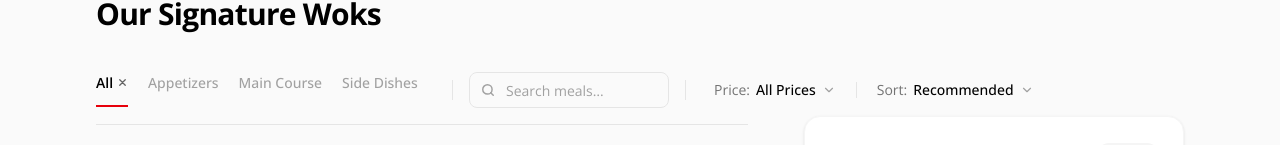
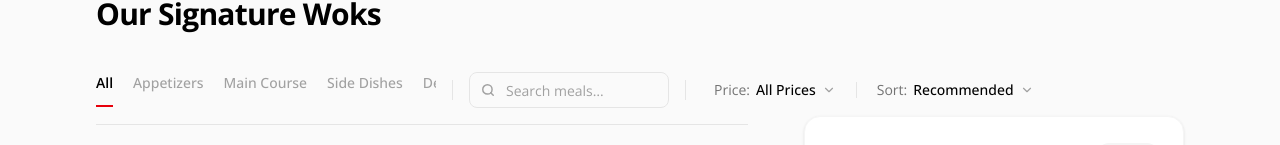
Before and after one commit to Ace-design2/wokcity-restaurant, a Next.js app: page / in a window 1280 px wide. Shown: the part 648-793 px from the top of the page. Built offline with nearby package versions, Linux system fonts and the light colour scheme.

Commit message:
fix: hide remove icon for the All category in StickyFiltersBar

```diff
--- a/components/StickyFiltersBar.tsx
+++ b/components/StickyFiltersBar.tsx
@@ -169,7 +169,7 @@ export default function StickyFiltersBar({
               }`}
             >
               {cat}
-              {isActive(cat) && (
+              {isActive(cat) && cat !== "All" && (
                 <svg width="11" height="11" viewBox="0 0 24 24" fill="none" stroke="currentColor" strokeWidth="2.8" strokeLinecap="round" strokeLinejoin="round" className="mb-px opacity-60" aria-hidden="true">
                   <path d="M18 6 6 18M6 6l12 12" />
                 </svg>
@@ -232,7 +232,7 @@ export default function StickyFiltersBar({
               }`}
             >
               {cat}
-              {isActive(cat) && (
+              {isActive(cat) && cat !== "All" && (
                 <svg width="11" height="11" viewBox="0 0 24 24" fill="none" stroke="currentColor" strokeWidth="2.8" strokeLinecap="round" strokeLinejoin="round" className="mb-px opacity-60" aria-hidden="true">
                   <path d="M18 6 6 18M6 6l12 12" />
                 </svg>
```
